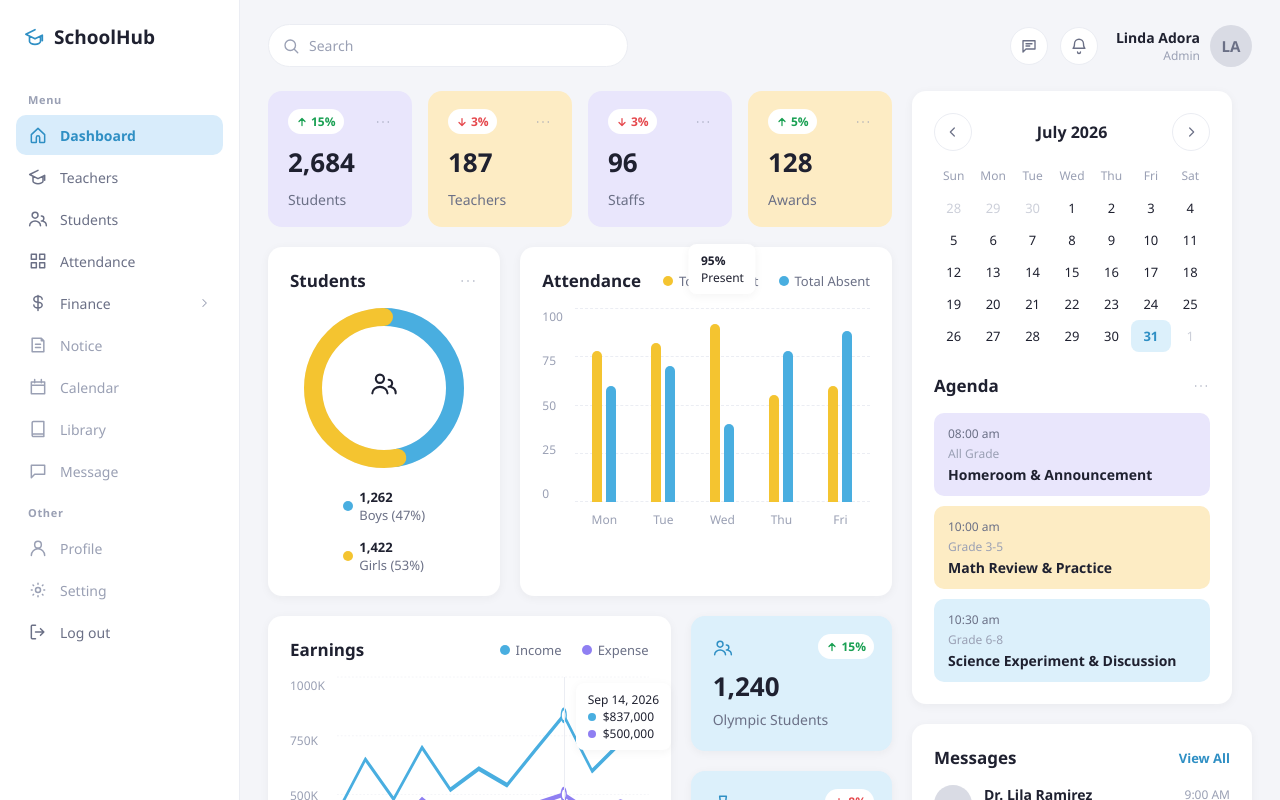
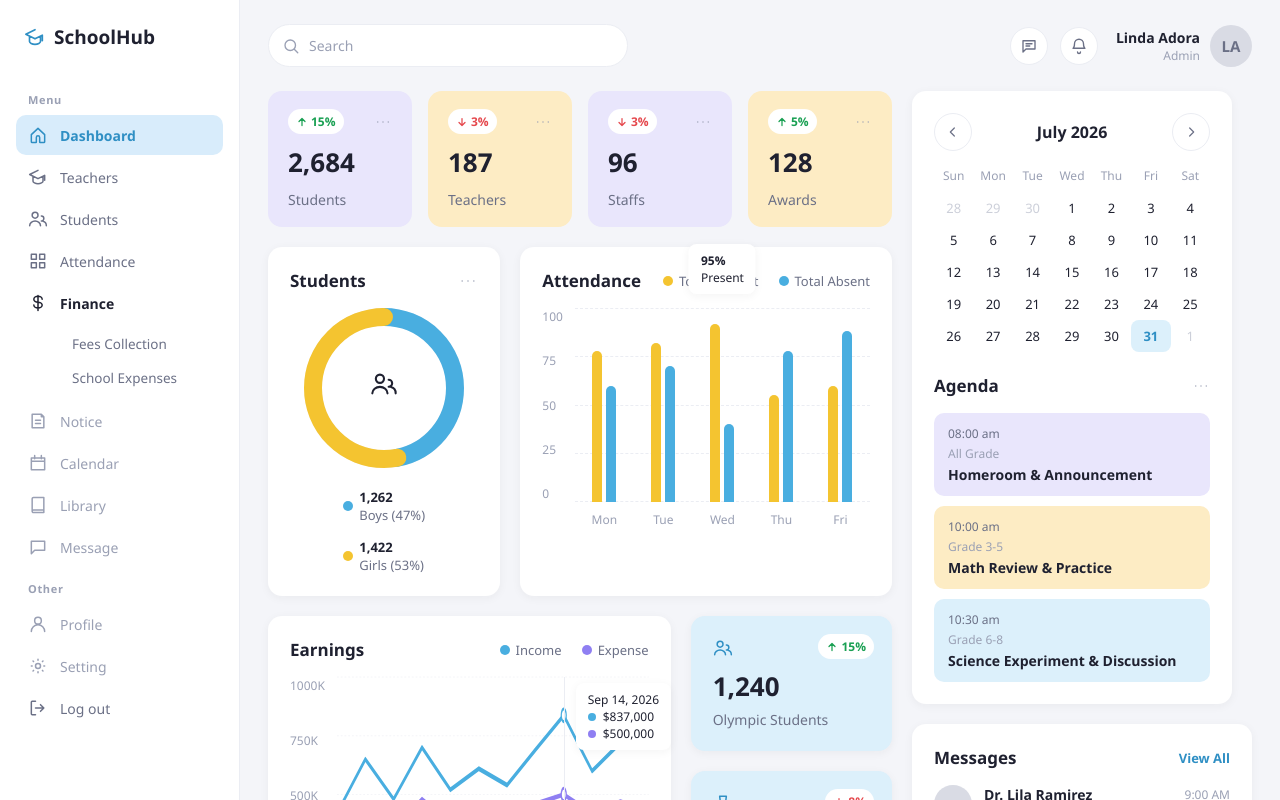
Before and after one commit to Feluvan/reakt-exam, a React (Vite) app: page /dashboard in a window 1280 px wide. Shown: the top 800 px of the page. Built offline with nearby package versions, Linux system fonts and the light colour scheme.

Commit message:
Make Finance sidebar section always expanded instead of a click toggle

```diff
--- a/src/components/Sidebar.css
+++ b/src/components/Sidebar.css
@@ -66,19 +66,13 @@
   background: transparent;
 }
 
-.sidebar-item--toggle {
-  width: 100%;
-  border: none;
+.sidebar-item--label {
+  cursor: default;
+  font-weight: 600;
+  color: var(--text);
+}
+.sidebar-item--label:hover {
   background: transparent;
-  font-family: inherit;
-  text-align: left;
-  cursor: pointer;
-}
-.sidebar-item--toggle span {
-  flex: 1;
-}
-.sidebar-chevron {
-  color: var(--text-faint);
 }
 
 .sidebar-submenu {
--- a/src/components/Sidebar.jsx
+++ b/src/components/Sidebar.jsx
@@ -1,5 +1,4 @@
-import { useState } from 'react';
-import { NavLink, Link, useLocation } from 'react-router-dom';
+import { NavLink, Link } from 'react-router-dom';
 import Icon from './Icon.jsx';
 import './Sidebar.css';
 
@@ -28,24 +27,14 @@ const otherMenu = [
 ];
 
 export default function Sidebar() {
-  const location = useLocation();
-  const [financeOpen, setFinanceOpen] = useState(location.pathname.startsWith('/finance'));
-
   const renderItem = (item) => {
     if (item.children) {
-      const isOpen = financeOpen || location.pathname.startsWith('/finance');
       return (
         <div key={item.label} className="sidebar-group">
-          <button
-            type="button"
-            className={`sidebar-item sidebar-item--toggle${isOpen ? ' active' : ''}`}
-            onClick={() => setFinanceOpen((v) => !v)}
-          >
+          <div className="sidebar-item sidebar-item--label">
             <Icon name={item.icon} />
             <span>{item.label}</span>
-            <Icon name={isOpen ? 'chevronDown' : 'chevronRight'} size={14} className="sidebar-chevron" />
-          </button>
-          {isOpen && (
+          </div>
           <div className="sidebar-submenu">
             {item.children.map((child) => (
               <NavLink
@@ -57,7 +46,6 @@ export default function Sidebar() {
               </NavLink>
             ))}
           </div>
-          )}
         </div>
       );
     }
```
Lines whose indentation alone changed are shown as unchanged.
